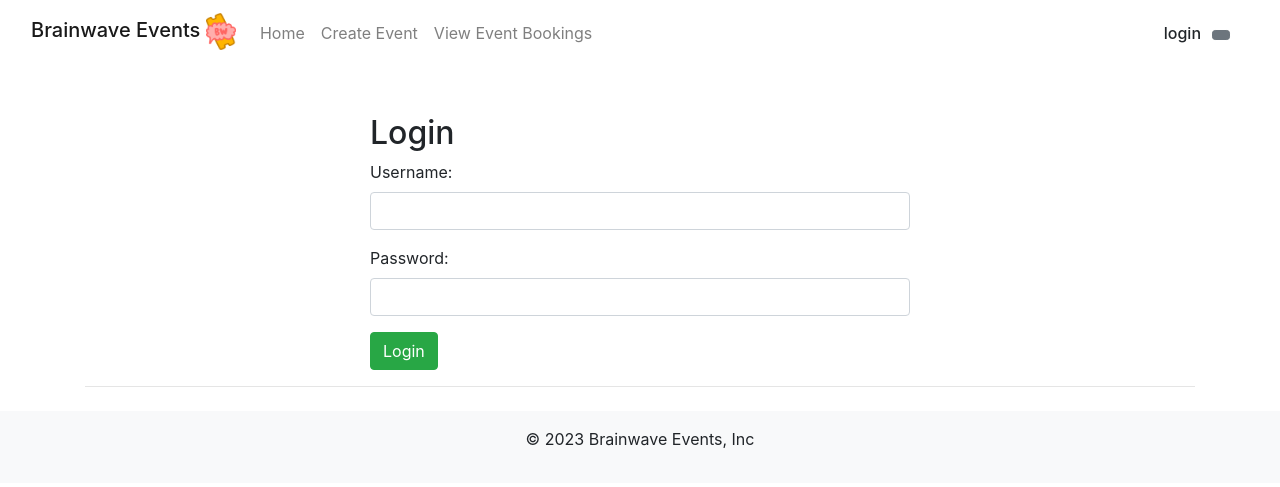
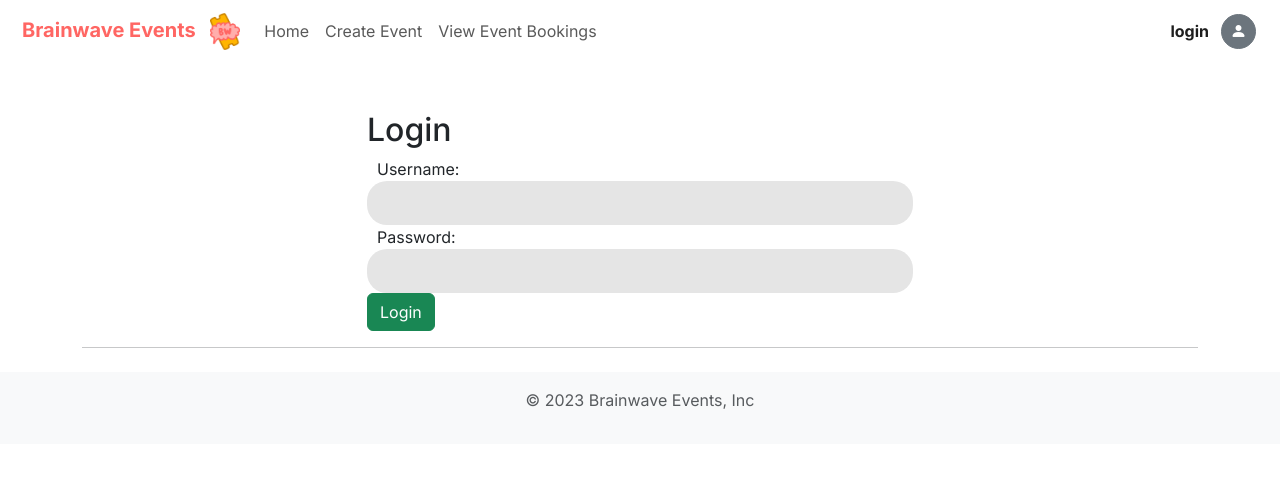
Before and after one commit to phoebejackson137/IAB207-Group94, a Flask app: page /login in a window 1280 px wide. Shown: the top 487 px of the page. Run offline with Flask 3, Linux system fonts and the light colour scheme; some libraries are stand-ins or nearby versions.

Commit message:
login form changes

```diff
--- a/website/templates/userlogin.html
+++ b/website/templates/userlogin.html
@@ -1,14 +1,20 @@
 <!DOCTYPE html>
+
 <html lang="en">
+
 <head>
-    <meta charset="UTF-8">
-    <meta name="viewport" content="width=device-width, initial-scale=1.0">
-    <title>MiniMusic</title>
-    <link rel="stylesheet" href="https://stackpath.bootstrapcdn.com/bootstrap/4.5.2/css/bootstrap.min.css">
-    <link rel="preconnect" href="https://fonts.googleapis.com">
-<link rel="preconnect" href="https://fonts.gstatic.com" crossorigin>
-<link href="https://fonts.googleapis.com/css2?family=Yeseva+One&display=swap" rel="stylesheet">
-<link rel="stylesheet" type="text/css" href="static/style/styles.css">
+    <meta charset="utf-8">
+    <meta name="viewport" content="width=device-width, initial-scale=1">
+    <title>IAB207 Assignment 3</title>
+    <link href="https://cdn.jsdelivr.net/npm/bootstrap@5.3.2/dist/css/bootstrap.min.css" rel="stylesheet" integrity="sha384-T3c6CoIi6uLrA9TneNEoa7RxnatzjcDSCmG1MXxSR1GAsXEV/Dwwykc2MPK8M2HN" crossorigin="anonymous">
+
+    <!-- Reference to my CSS -->
+    <link rel="stylesheet" href= "{{url_for('static', filename='style/style.css')}}">
+    <!-- Bootstrap Icons -->
+    <link rel="stylesheet" href="https://cdn.jsdelivr.net/npm/bootstrap-icons@1.3.0/font/bootstrap-icons.css">
+    <!-- Google Fonts -->
+    <link href='http://fonts.googleapis.com/css?family=Inter:400,500,600,700,800' rel='stylesheet' type='text/css'>
+
 
 </head>
 
```
Also changed, not shown: website/templates/userrego.html (+14 -8 lines), instance/database.db.
